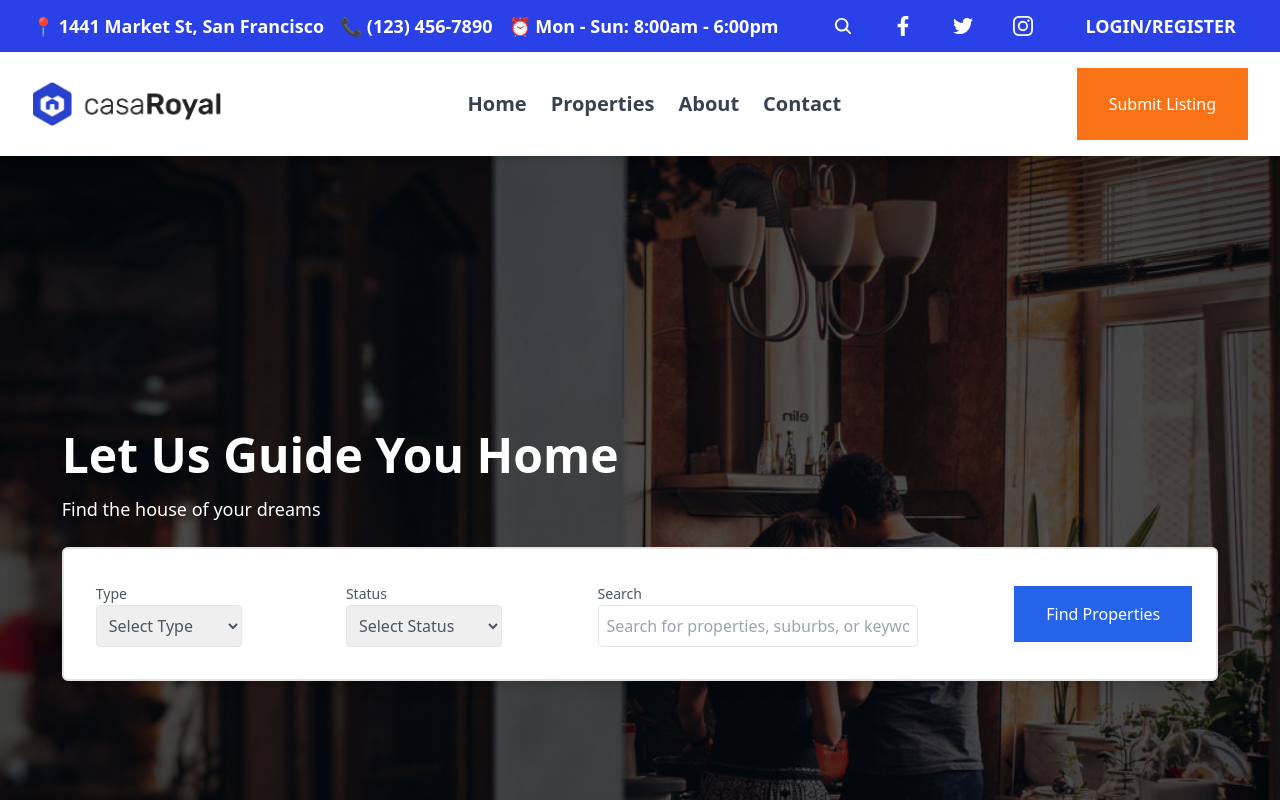
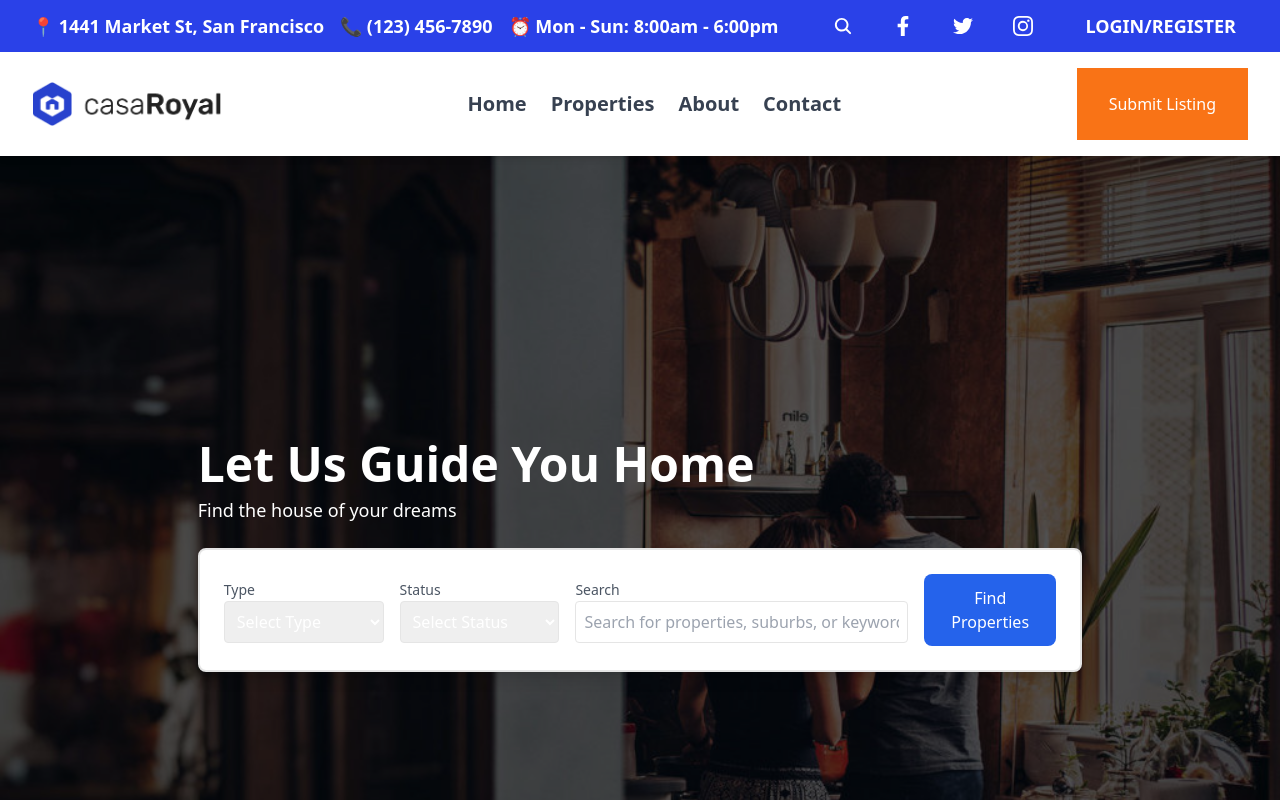
Before and after one commit to muskanm1111/Casa-Royal, a Next.js app: page / in a window 1280 px wide. Shown: the top 800 px of the page. Built offline with nearby package versions, Linux system fonts and the light colour scheme.

Commit message:
Refactor Banner component styles for improved layout and spacing

```diff
--- a/src/components/banner.jsx
+++ b/src/components/banner.jsx
@@ -2,22 +2,25 @@ import Image from "next/image";
 
 const Banner = () => {
   return (
-    <section className="relative h-screen flex items-center justify-center bg-cover bg-center  bg-[url('/banner.jpg')]">
+    <section
+      className="relative h-screen flex items-center justify-center bg-cover bg-center  bg-[url('/banner.jpg')]"
+
+    >
       {/* Overlay */}
       <div className="absolute inset-0 bg-black bg-opacity-50"></div>
 
       <div className="relative z-10 text-start text-white px-4">
-        <h1 className="text-4xl  md:text-5xl font-bold">
+        <h1 className="text-4xl md:text-5xl font-bold">
           Let Us Guide You Home
         </h1>
-        <p className="text-lg mt-4">Find the house of your dreams</p>
+        <p className="text-lg mt-2">Find the house of your dreams</p>
 
         {/* Search Bar */}
-        <div className="mt-6 bg-white shadow-lg  rounded-md flex flex-col md:flex-row items-center p-4 border-2 space-x-20  max-w-7xl ">
+        <div className="mt-6 bg-white shadow-lg  rounded-lg flex flex-col md:flex-row items-center p-4 border-2  max-w-7xl ">
           {/* Select Type */}
-          <div className="w-full md:w-1/4 p-4">
+          <div className="w-full md:w-1/4 p-2">
             <label className="text-gray-600 text-sm">Type</label>
-            <select className="w-full p-2 text-gray-600 border rounded">
+            <select className="w-full p-2 border rounded">
               <option>Select Type</option>
               <option>Apartment</option>
               <option>House</option>
@@ -28,7 +31,7 @@ const Banner = () => {
           {/* Select Status */}
           <div className="w-full md:w-1/4 p-2">
             <label className="text-gray-600 text-sm">Status</label>
-            <select className="w-full p-2 text-gray-600 border rounded">
+            <select className="w-full p-2 border rounded">
               <option>Select Status</option>
               <option>For Sale</option>
               <option>For Rent</option>
@@ -47,7 +50,7 @@ const Banner = () => {
 
           {/* Button */}
           <div className="w-full md:w-auto p-2">
-            <button className="bg-blue-600 text-white px-8 py-4 text-nowrap w-full">
+            <button className="bg-blue-600 text-white px-6 py-3 rounded-lg w-full">
               Find Properties
             </button>
           </div>
```
